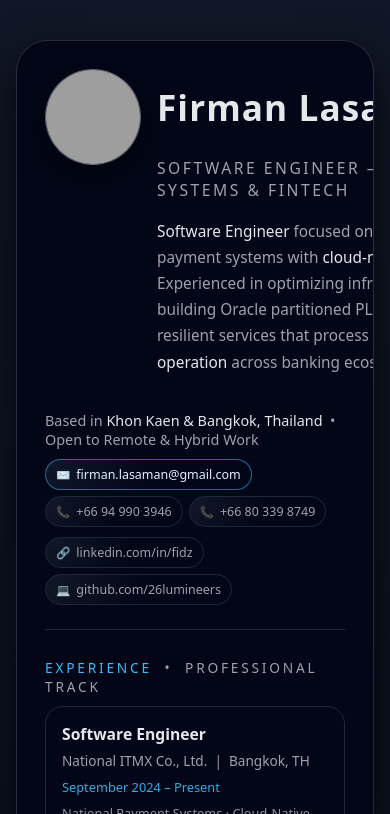
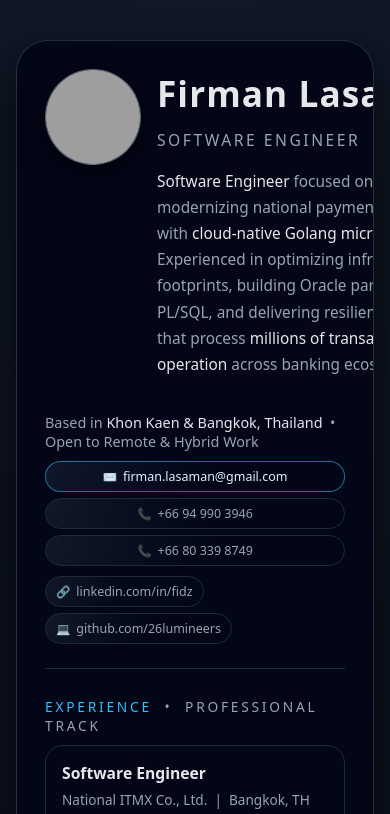
Before and after one commit to 26lumineers/profile, a plain HTML site: page index.html in a window 390 px wide. Shown: the top 814 px of the page. Drawn offline with Linux system fonts and the light colour scheme; grey boxes are pictures that could not be loaded.

Commit message:
Enhance mobile layout and update contact details
Added mobile-friendly styles for contact pills and updated contact information links.

```diff
--- a/index.html
+++ b/index.html
@@ -230,6 +230,20 @@
       .contact-list,
       .social-list {
         justify-content: flex-end;
+      }
+    }
+
+    /* make contact pills mobile-friendly */
+    @media (max-width: 600px) {
+      .contact-list {
+        flex-direction: column;
+        align-items: stretch;
+        width: 100%;
+      }
+
+      .contact-list .pill {
+        width: 100%;
+        justify-content: center;
       }
     }
 
@@ -541,20 +555,14 @@
       <header>
         <div class="hero-left">
           <div class="avatar-wrapper">
-            <!-- Replace profile.jpg with your own image file name -->
             <img src="fidz.jpg" alt="Firman Lasaman profile" class="avatar" />
-            <!-- If you want a text placeholder instead of an image, remove the <img> above
-                 and uncomment the line below:
-            <div class="avatar-placeholder">FL</div>
-            -->
           </div>
 
           <div class="hero-main">
             <div class="name">
               Firman&nbsp;Lasaman
-              <span class="badge">Golang · Payments · Cloud-Native</span>
             </div>
-            <div class="role">Software Engineer – High-Throughput Systems &amp; Fintech</div>
+            <div class="role">Software Engineer </div>
             <p class="summary">
               <strong>Software Engineer</strong> focused on modernizing national payment systems with
               <strong>cloud-native Golang microservices</strong>. Experienced in optimizing infrastructure
@@ -573,14 +581,14 @@
               <span class="icon">✉️</span>
               <span>firman.lasaman@gmail.com</span>
             </a>
-            <span class="pill">
+            <a class="pill" href="tel:+66949903946">
               <span class="icon">📞</span>
               <span>+66 94 990 3946</span>
-            </span>
-            <span class="pill">
+            </a>
+            <a class="pill" href="tel:+66803398749">
               <span class="icon">📞</span>
               <span>+66 80 339 8749</span>
-            </span>
+            </a>
           </div>
           <div class="social-list">
             <a class="pill" href="https://linkedin.com/in/fidz" target="_blank" rel="noreferrer">
@@ -912,7 +920,7 @@
                 <strong>Prince of Songkla University</strong>
                 <div>Bachelor of Science (B.Sc.) – Computer Science</div>
                 <div class="edu-meta">
-                  <span>Khon Kaen, Thailand 40170</span>
+                  <span>Songkhla, Thailand</span>
                   <span>GPA: 2.63</span>
                   <span class="edu-highlight">Class President</span>
                 </div>
```
